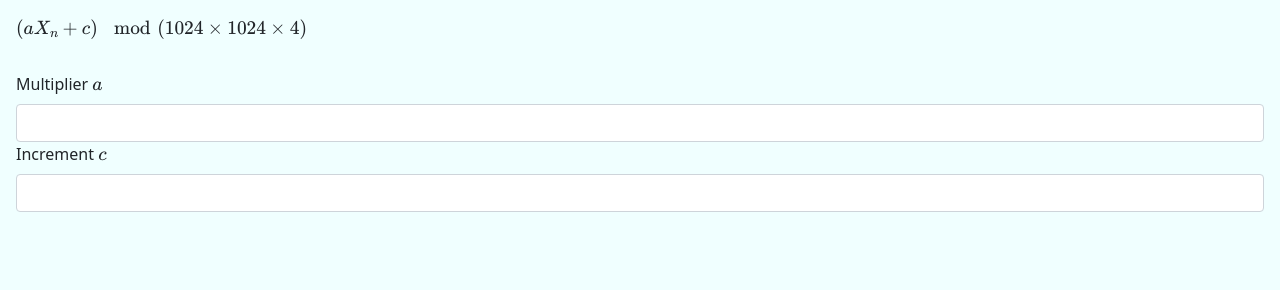
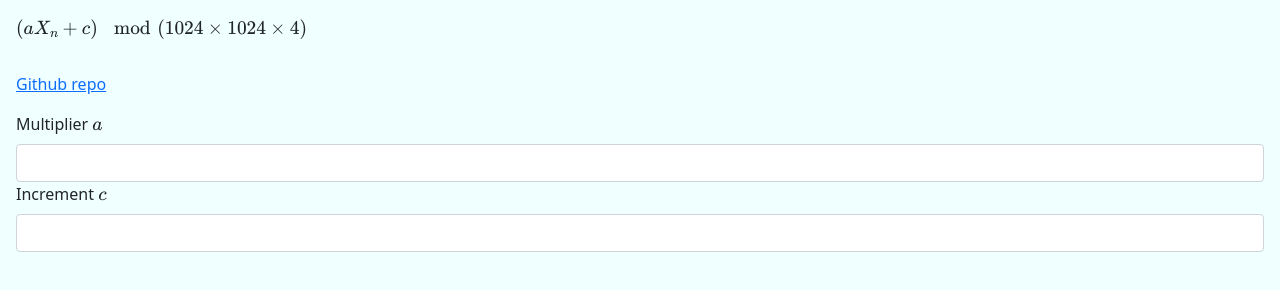
Before and after one commit to RW21/assembly-lgc-visualizer, a plain HTML site: page index.html in a window 1280 px wide. Shown: the top 290 px of the page. Drawn offline with nearby package versions, Linux system fonts and the light colour scheme; some packages are replaced by stand-ins of ours.

Commit message:
Update (bu)

```diff
--- a/index.html
+++ b/index.html
@@ -28,6 +28,7 @@
         <p class="mt-3">
             $(a X_{n} + c) \mod (1024 \times 1024 \times 4)$
         </p>
+        <a href="https://github.com/RW21/assembly-lgc-visualizer">Github repo</a>
         <div id="values">
             <label for="multiplier-form" class="form-label">Multiplier $a$</label>
             <input id="multiplier-form" class="form-control">
```
